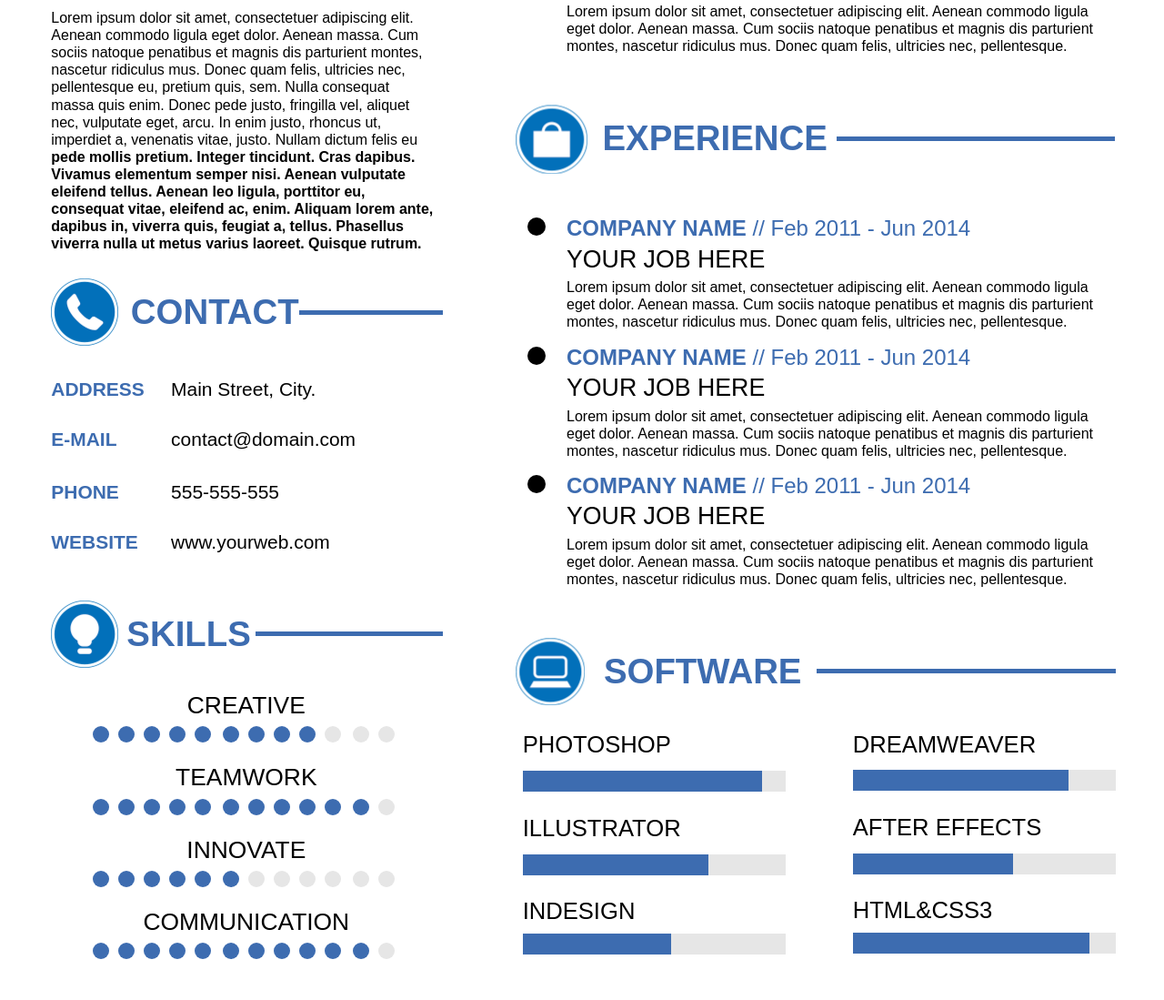
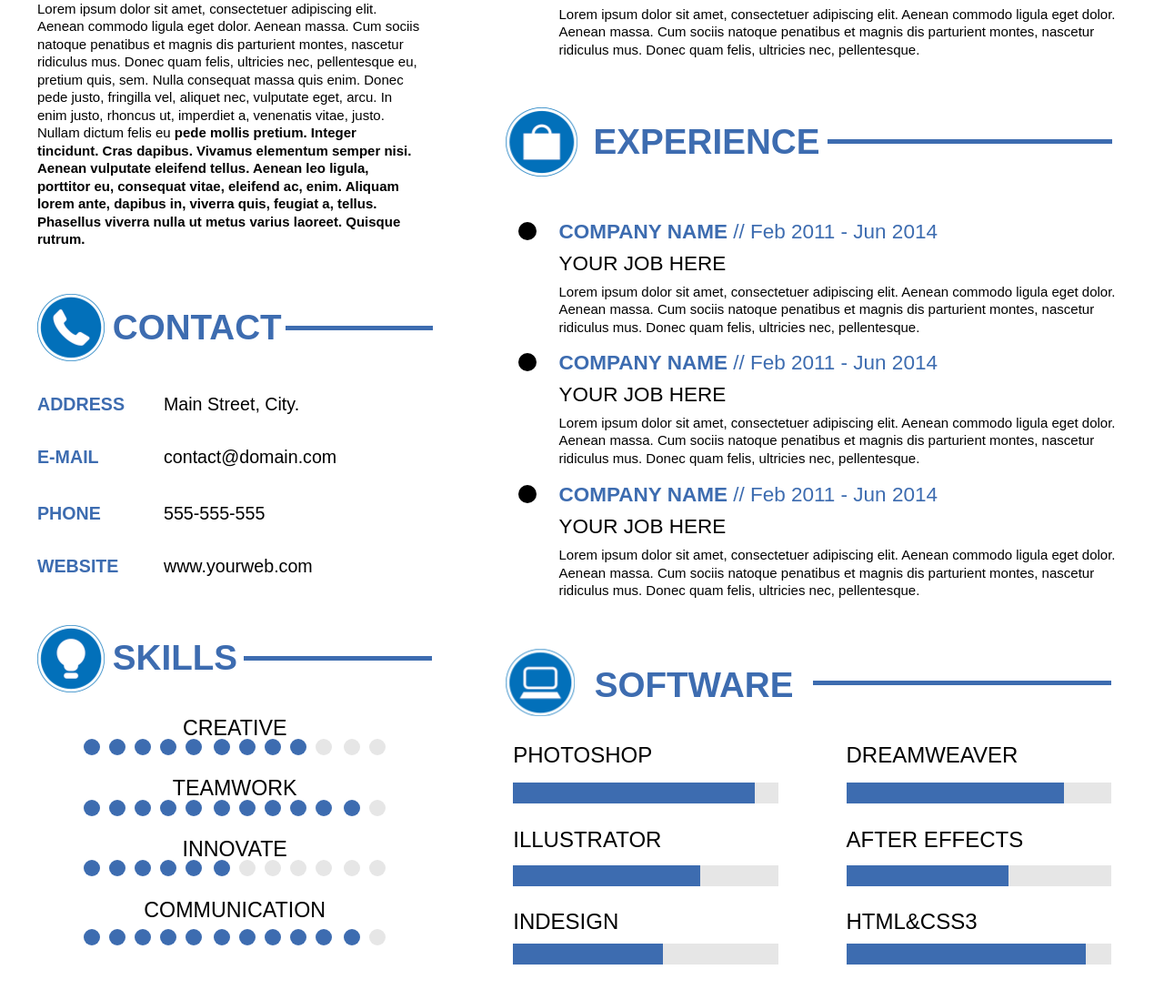
Before and after one commit to KseniaCheledina/resume, a plain HTML site: page index.html in a window 1280 px wide. Shown: the part 663-1762 px from the top of the page at 91% size. Drawn offline with Linux system fonts and the light colour scheme; a web font is replaced by a local one.

Commit message:
подравние элементов на widows

```diff
--- a/index.html
+++ b/index.html
@@ -1,5 +1,5 @@
 <!DOCTYPE html>
-<html>
+<html lang="en">
 <head>
 	<title>Resume</title>
 	<meta charset="utf-8">
--- a/styles/fonts.sass
+++ b/styles/fonts.sass
@@ -1,8 +1,10 @@
 @font-face
-	font-family: PTSansRegular
-	src: local('PT Sans'), url('fonts/PT_Sans-Web-Regular/PT_Sans-Web-Regular.woff') format('woff'), url('fonts/PT_Sans-Web-Regular/PT_Sans-Web-Regular.ttf') format('truetype'), url('fonts/PT_Sans-Web-Regular/PT_Sans-Web-Regular.svg') format('svg')
+	font-family: 'PT Sans'
+	src: local('PT Sans'), url('fonts/PT_Sans-Web-Regular.woff') format('woff'), url('fonts/PT_Sans-Web-Regular.ttf') format('truetype'), url('fonts/PT_Sans-Web-Regular.svg') format('svg')
 	font-weight: normal
+	font-style: normal
 @font-face
-	font-family: PTSansRegular
-	src: local(PTSansRegular), url('fonts/PT_Sans-Web-Bold/PT_Sans-Web-Bold.woff') format('woff'), url('fonts/PT_Sans-Web-Bold/PT_Sans-Web-Bold.ttf') format('truetype'), url('fonts/PT_Sans-Web-Bold/PT_Sans-Web-Bold.svg') format('svg')
+	font-family: 'PT Sans'
+	src: local('PT Sans'), url('fonts/PT_Sans-Web-Bold.woff') format('woff'), url('fonts/PT_Sans-Web-Bold.ttf') format('truetype'), url('fonts/PT_Sans-Web-Bold.svg') format('svg')
+	font-style: normal
 	font-weight: bold
--- a/styles/style.css
+++ /dev/null
@@ -1,23 +0,0 @@
-/*
-Errno::ENOENT: No such file or directory - style.sass
-
-Backtrace:
-/Library/Ruby/Gems/2.0.0/gems/sass-3.4.22/lib/sass/plugin/compiler.rb:484:in `read'
-/Library/Ruby/Gems/2.0.0/gems/sass-3.4.22/lib/sass/plugin/compiler.rb:484:in `update_stylesheet'
-/Library/Ruby/Gems/2.0.0/gems/sass-3.4.22/lib/sass/plugin/compiler.rb:215:in `block in update_stylesheets'
-/Library/Ruby/Gems/2.0.0/gems/sass-3.4.22/lib/sass/plugin/compiler.rb:209:in `each'
-/Library/Ruby/Gems/2.0.0/gems/sass-3.4.22/lib/sass/plugin/compiler.rb:209:in `update_stylesheets'
-/Library/Ruby/Gems/2.0.0/gems/sass-3.4.22/lib/sass/plugin/compiler.rb:294:in `watch'
-/Library/Ruby/Gems/2.0.0/gems/sass-3.4.22/lib/sass/plugin.rb:109:in `method_missing'
-/Library/Ruby/Gems/2.0.0/gems/sass-3.4.22/lib/sass/exec/sass_scss.rb:360:in `watch_or_update'
-/Library/Ruby/Gems/2.0.0/gems/sass-3.4.22/lib/sass/exec/sass_scss.rb:51:in `process_result'
-/Library/Ruby/Gems/2.0.0/gems/sass-3.4.22/lib/sass/exec/base.rb:52:in `parse'
-/Library/Ruby/Gems/2.0.0/gems/sass-3.4.22/lib/sass/exec/base.rb:19:in `parse!'
-/Library/Ruby/Gems/2.0.0/gems/sass-3.4.22/bin/sass:13:in `<top (required)>'
-/usr/local/bin/sass:23:in `load'
-/usr/local/bin/sass:23:in `<main>'
-*/
-body:before {
-  white-space: pre;
-  font-family: monospace;
-  content: "Errno::ENOENT: No such file or directory - style.sass"; }
--- a/styles/styles.sass
+++ b/styles/styles.sass
@@ -8,22 +8,19 @@ $grey: #e6e6e6
 *
 	padding: 0
 	margin: 0
-	border: 0
-	font-size: 100%
-	vertical-align: baseline
 	box-sizing: border-box
 
 body
-	line-height: 1
 	width: 100%
 	height: 100%
-	font-family: PTSansRegular, sans-serif
-	font-size: 16px
+	font-family: 'PT Sans', sans-serif
+	font-size: 15px
+	line-height: 1
 	text-transform: uppercase
 
 p
 	text-transform: none
-	line-height: 1.19em
+	line-height: 1.3em
 
 h3
 	color: $blue
@@ -31,7 +28,6 @@ h3
 ul
 	li
 		list-style: none
-
 
 .small
 	text-transform: lowercase
@@ -47,26 +43,26 @@ ul
 	max-width: 1280px
 	margin: 0 auto
 	position: relative
+	padding: 4.7% 3.2%
 	+clearfix
-	padding: 5.17% 4.2% 5.17% 4.4%
 
 .column
 	float: left
 
 .column-1
 	width: 40%
-	section
-		padding-right: 3.5%
+	padding-right: 3%
 
 .column-2
 	width: 60%
-	padding-left: 3.65%
+	padding-left: 3.03%
 
 // Picture
 .picture
 	width: 100%
 	height: 100%
-	margin: 3.5% auto 8.1%
+	margin: 3% auto 7.1%
+	padding-left: 3%
 
 .circle-1
 	position: relative
@@ -74,7 +70,7 @@ ul
 	height: 240px
 	+border-radius(120px)
 	border: 1px solid $blue
-	margin-left: 22.1%
+	margin: 0 auto
 
 .circle-2
 	position: absolute
@@ -88,21 +84,21 @@ ul
 
 // Name
 .name
-	margin-bottom: 17.3%
+	margin-bottom: 18.9%
 
 .first-name, .last-name, .occupation
 	text-align: center
 
 .first-name
-	font-size: 3.4em
-	line-height: 0.85em
+	font-size: 3.3em
+	line-height: 1.1
 .last-name
-	font-size: 3.8em
+	font-size: 3.7em
 	font-weight: bold
-	margin-bottom: 2.7%
+	margin-bottom: 3.6%
 
 .occupation
-	font-size: 1.6em
+	font-size: 1.5em
 
 // Section-title
 // general stuff
@@ -116,13 +112,15 @@ ul
 	background-image: url(../images/sprite.png)
 	background-repeat: no-repeat
 	height: 74px
-	margin-right: 2%
+
 .line-wrapper
 	+flexbox()
 	+align-items(center)
 	+flex(1 1)
+
 .title
-	font-size: 2.4em
+	font-size: 2.2em
+
 .line
 	width: 100%
 	height: 5px
@@ -149,33 +147,41 @@ ul
 .icon-experience
 	width: 79px
 	height: 76px
-	background-position: 79.2% 40%
+	background-position: 79.2% 44%
 
 .icon-software
 	width: 76px
 	background-position:  99% 34%
+
 .column-1
 	.line-wrapper
-		padding-right: 4.6%
+		padding-right: 1.8%
+	.icon
+		margin-right: 2%
+	.title
+		margin-right: 1%
+
 .column-2
 	.icon
 		margin-right: 3%
 	.title
-		margin-right: 1.5%
+		margin-right: 1.3%
+	.line-wrapper
+		padding-right: 2.4%
 
 // Profile section
 .profile
-	margin-bottom: 6.3%
+	margin-bottom: 11.4%
 	.section-title
-		margin-bottom: 2.9%
+		margin-bottom: 2.6%
 .profile-text
-	padding-right: 7%
+	padding-right: 5%
 
 // Contact Section
 .contact
-	margin-bottom: 7.5%
+	margin-bottom: 8%
 	.section-title
-		margin-bottom: 4.4%
+		margin-bottom: 4.2%
 table
 	border-collapse: collapse
 	font-size: 1.31em
@@ -184,34 +190,47 @@ table
 		color: $blue
 		text-align: left
 	th, td
-		padding: 4.4% 0
+		padding: 5% 0
+	td
+		padding-left: 2.5%
 	tr:nth-child(2) th, tr:nth-child(2) td
-		padding-bottom: 5%
-
-
+		padding-bottom: 5.8%
 
 // Skills section
 .skills
 	.section-title
 		margin-bottom: 6.2%
 	.title
-		margin-right: 1.1%
+		margin-right: 1.6%
+		padding-bottom: 0.5%
+	.line-wrapper
+		padding-right: 2.2%
+		padding-bottom: 0.5%
+
 .skill
 	text-align: center
-	font-size: 1.65em
-	width: 95%
+	font-size: 1.55em
+	width: 100%
+	padding-right: 2%
+
+.skill-name
+	margin-bottom: 3%
+
 .dots-wrapper
-	margin: 2.3% 0 5.9% 10.7%
+	width: 332px
+	margin: 0 auto 5.86%
 .dots
 	li
 		background-color: $blue
 		width: 18px
 		height: 18px
 		margin-right: 10px
+		float: left
 		+border-radius(50%)
-		float: left
 	li:nth-child(5), li:nth-child(10)
 		margin-right: 13px
+	li:last-child
+		margin-right: 0
 
 .dots
 	+clearfix
@@ -221,26 +240,30 @@ table
 	margin-top: 2.1%
 // Education Section
 .education
-	margin-top: 0.6%
-	margin-bottom: 8.2%
+	margin-bottom: 7.9%
 	.section-title
-		margin-bottom: 4.8%
+		margin-bottom: 4.9%
+	.line-wrapper
+		padding-bottom: 0.5%
+
 .education-list
 	li:first-child
-		margin-bottom: 3.1%
+		margin-bottom: 3.3%
 	li
-		margin-bottom: 2.7%
+		margin-bottom: 3%
+
 .education-list, .job-list
 	position: relative
 	padding-left: 8.5%
+
 .degree, .company
 	font-size: 1.5em
 	color: $blue
-	margin-bottom: 1.4%
+	margin-bottom: 2%
 
 .name-item
-	font-size: 1.67em
-	margin-bottom: 1.3%
+	font-size: 1.5em
+	margin-bottom: 1.5%
 
 .circle-list
 	position: absolute
@@ -252,48 +275,61 @@ table
 
 // Experience section
 .experience
-	margin-bottom: 8.3%
+	margin-bottom: 8%
 	.section-title
-		margin-bottom: 7.4%
+		margin-bottom: 7.3%
 		.icon-experience
 			margin-right: 2.5%
 	li
-		margin-bottom: 2.85%
+		margin-bottom: 3%
+	li:nth-child(2)
+		margin-bottom: 3.2%
 
 // Software section
 .software
-	margin-right: -6.1%
+	margin-right: -3.4%
 	.section-title
 		margin-bottom: 4.4%
 		.title
-			margin-right: 2.4%
+			margin-right: 3%
+			padding-top: 1%
 		.line-wrapper
 			padding-right: 5.7%
+
 .soft-container
 	+clearfix
-	div:first-child, div:nth-child(2)
-		.rect
-			margin-top: 4.9%
-	div:nth-child(2), div:nth-child(4)
-		.rect
-			margin-top: 4.6%
-	div:nth-child(3), div:nth-child(6)
-		.rect
-			margin-top: 3.5%
 
 .col-soft-1, .col-soft-2
 	font-size: 1.6em
 	float: left
 	width: 50%
+
+.col-soft-1
+	padding-left: 1.1%
+	padding-right: 1.9%
+
+.col-soft-2
+	padding-left: 3%
+
+.col-soft-1, .col-soft-2
+	div:first-child
+		.rect
+			margin-top: 5.5%
+.col-soft-1, .col-soft-2
+	div:nth-child(2)
+		.rect
+			margin-top: 4.6%
+.col-soft-1, .col-soft-2
+	div:nth-child(3)
+		.rect
+			margin-top: 3.7%
+
+.col-soft-1, .col-soft-2
 	.soft:first-child
 		margin-bottom: 8.4%
 	.soft:nth-child(2)
 		margin-bottom: 8.3%
-.col-soft-1
-	padding-left: 1.1%
-	padding-right: 1.9%
-.col-soft-2
-	padding-left: 3%
+
 .rect
 	position: relative
 	background: $grey
@@ -314,10 +350,10 @@ table
 .rect-after
 	width: 61%
 .rect-html
-	width: 90%
+	width: 90.3%
 
 // Media queries
-@media screen and (max-width: 1110px)
+@media screen and (min-width: 768px) and (max-width: 1110px)
 	.column
 		width: 100%
 	.circle-1
@@ -329,6 +365,7 @@ table
 	.contact
 		table
 			width: 60%
+			margin: 0 auto
 @media screen and (max-width: 767px)
 	.column
 		width: 100%
@@ -338,15 +375,22 @@ table
 		margin-bottom: 4%
 	.name, .profile, .contact, .skills
 		margin-bottom: 5%
+	.first-name, .last-name
+		font-size: 3em
+	.occupation
+		font-size: 1.2em
+	.title
+		font-size: 2em
 	.contact
 		table
 			width: 60%
+			margin: 0 auto
 	.icon, .line-wrapper
 		display: none
 	.skill
 		width: 100%
 		.dots-wrapper
-			margin: 0
+			margin: 0 auto
 			.dots li
 				margin-right: 8px
 	.col-soft-1, .col-soft-2
```
Also changed, not shown: styles/styles.css, 1 other file.
